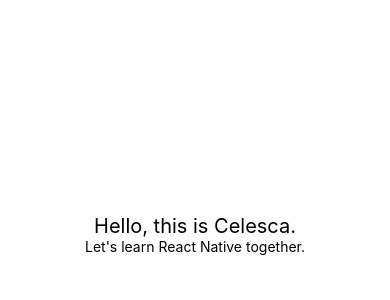
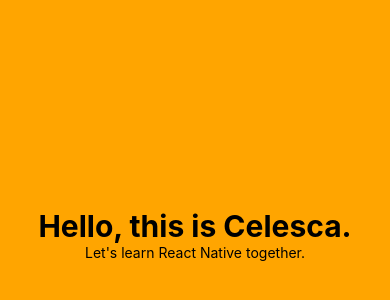
Before and after one commit to Celesca/react-native-practice, a React Native app: screen / in a window 390 px wide. Shown: the part 188-488 px from the top of the page. Built offline with nearby package versions, Linux system fonts and the light colour scheme.

Commit message:
add: stylesheet

```diff
--- a/App.js
+++ b/App.js
@@ -1,17 +1,28 @@
-import { View, Text } from "react-native";
+import { View, Text, StyleSheet } from "react-native";
 
 export default function App() {
   return (
     <View
-      style={{
-        flex:1,
-        justifyContent: "center",
-        alignItems: "center",
-
-      }}
+      style={myStyle.container}
     >
-      <Text style={{fontSize:20}}>Hello, this is Celesca.</Text>
-      <Text>Let's learn React Native together.</Text>
+      <Text style={myStyle.header}>Hello, this is Celesca.</Text>
+      <Text style={myStyle.content}>Let's learn React Native together.</Text>
     </View>
   );
 }
+
+const myStyle = StyleSheet.create({
+  container : {
+    flex:1,
+    justifyContent: "center",
+    alignItems: "center",
+    backgroundColor: "orange",
+  },
+  header: {
+    fontSize: 30,
+    fontWeight: "bold",
+  },
+  conent: {
+    fontStyle: "italic"
+  }
+})
```
